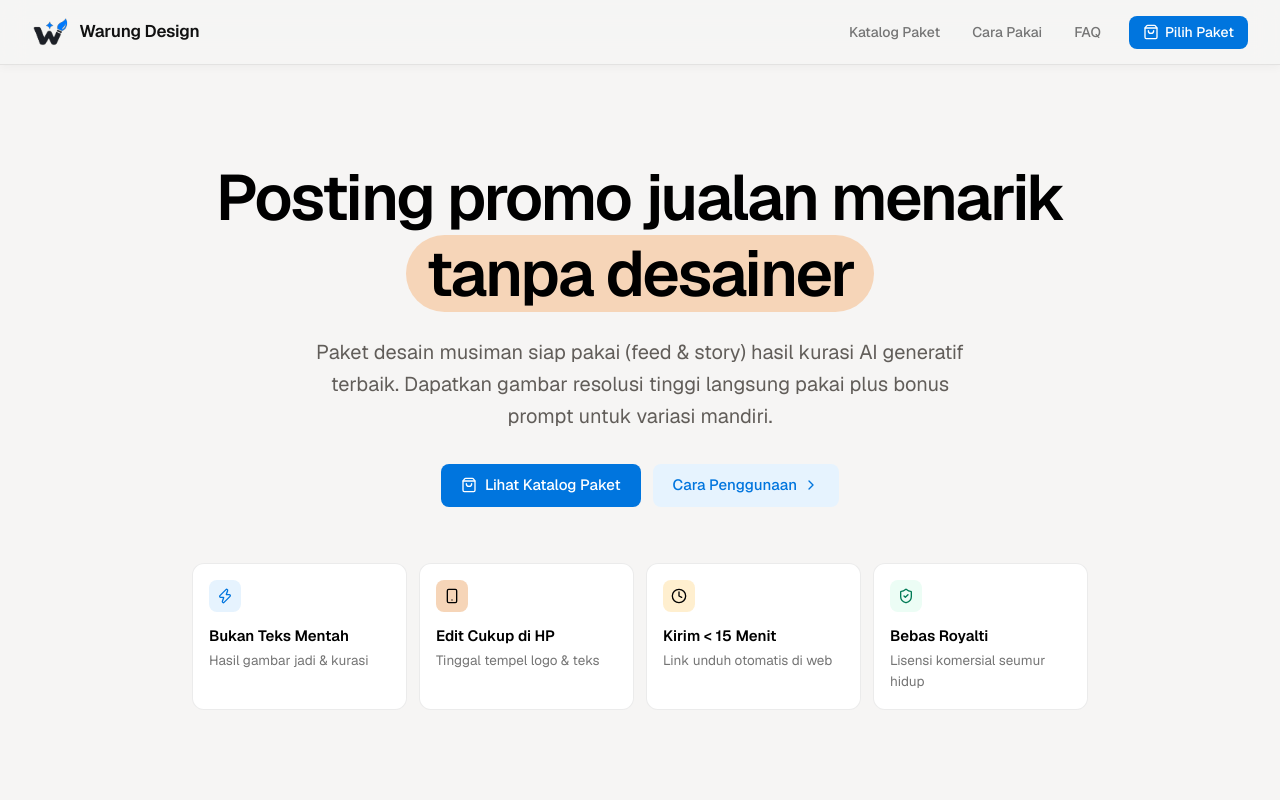
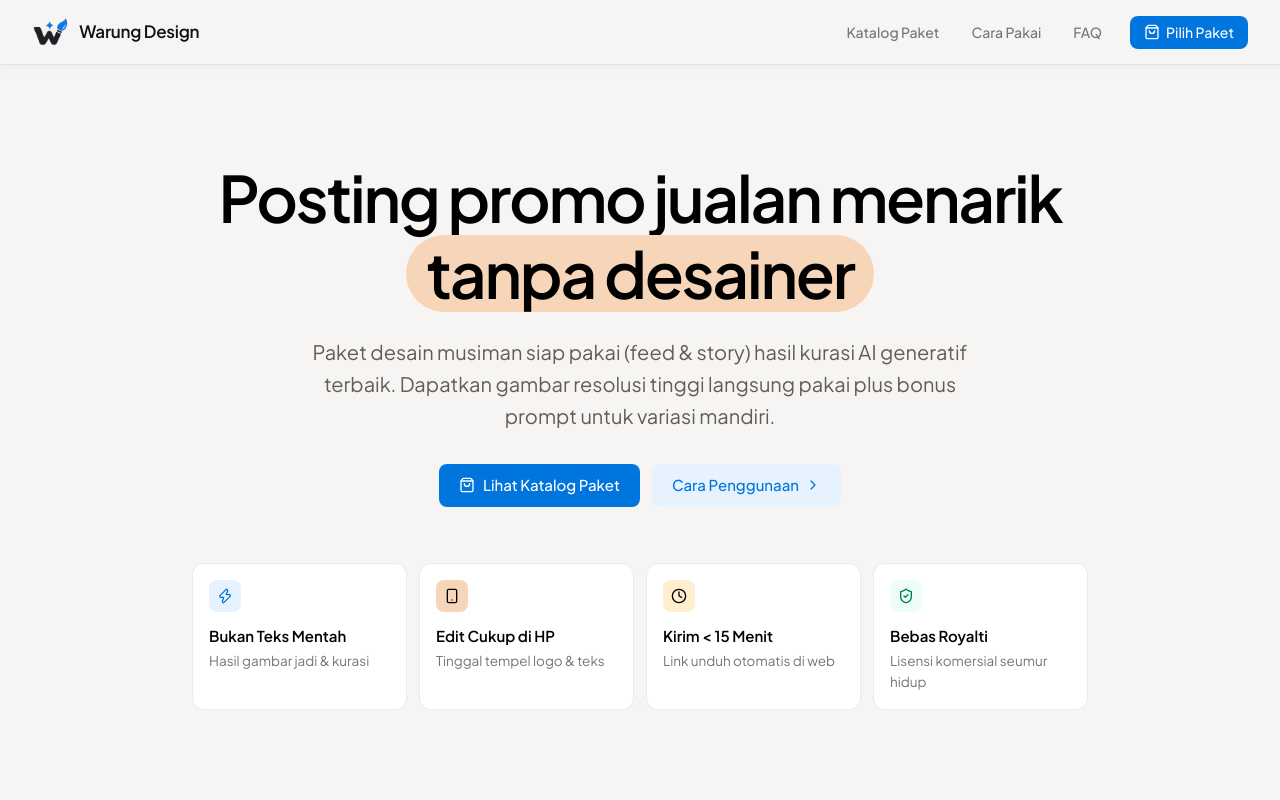
Before and after one commit to ryaleason/warung-design, a Next.js app: page / in a window 1280 px wide. Shown: the top 800 px of the page. Built offline with nearby package versions, Linux system fonts and the light colour scheme; no server answers; the database is empty.

Commit message:
feat: switch default typography to Plus Jakarta Sans

```diff
--- a/app/globals.css
+++ b/app/globals.css
@@ -45,7 +45,7 @@
   --color-midnight-ink: var(--color-midnight-ink);
   --color-peach: var(--color-peach);
 
-  --font-sans: var(--font-geist-sans), ui-sans-serif, system-ui, -apple-system, BlinkMacSystemFont, "Segoe UI", Roboto, sans-serif;
+  --font-sans: var(--font-plus-jakarta-sans), ui-sans-serif, system-ui, -apple-system, BlinkMacSystemFont, "Segoe UI", Roboto, sans-serif;
   --font-mono: var(--font-geist-mono);
 }
 
@@ -56,7 +56,7 @@ html {
 body {
   background-color: #f6f5f4;
   color: #000000;
-  font-family: var(--font-geist-sans), ui-sans-serif, system-ui, -apple-system, BlinkMacSystemFont, "Segoe UI", Roboto, sans-serif;
+  font-family: var(--font-plus-jakarta-sans), ui-sans-serif, system-ui, -apple-system, BlinkMacSystemFont, "Segoe UI", Roboto, sans-serif;
   -webkit-font-smoothing: antialiased;
 }
 
--- a/app/layout.tsx
+++ b/app/layout.tsx
@@ -1,12 +1,12 @@
 import type { Metadata } from 'next';
-import { Geist, Geist_Mono } from 'next/font/google';
+import { Plus_Jakarta_Sans, Geist_Mono } from 'next/font/google';
 import './globals.css';
 import Navbar from '@/components/Navbar';
 import Footer from '@/components/Footer';
 import AOSInit from '@/components/AOSInit';
 
-const geistSans = Geist({
-  variable: '--font-geist-sans',
+const plusJakartaSans = Plus_Jakarta_Sans({
+  variable: '--font-plus-jakarta-sans',
   subsets: ['latin'],
 });
 
@@ -43,7 +43,7 @@ export default function RootLayout({
   return (
     <html
       lang="id"
-      className={`${geistSans.variable} ${geistMono.variable} h-full antialiased scroll-smooth`}
+      className={`${plusJakartaSans.variable} ${geistMono.variable} h-full antialiased scroll-smooth`}
     >
       <body className="min-h-full flex flex-col bg-[#f6f5f4] text-[#000000] selection:bg-[#e6f3fe] selection:text-[#0075de] font-sans">
         <AOSInit />
--- a/components/Footer.tsx
+++ b/components/Footer.tsx
@@ -12,11 +12,12 @@ export default function Footer() {
               <Image
                 src="/logo.svg"
                 alt="Warung Design"
-                width={42}
-                height={38}
-                className="h-20sem w-auto object-contain"
+                width={32}
+                height={28}
+                className="h-7 w-auto object-contain"
                 unoptimized
               />
+              <span className="text-[16px] font-semibold text-[#111111]">Warung Design</span>
             </div>
             <p className="mt-3 max-w-sm text-[14.5px] text-[#615d59] leading-relaxed">
               Solusi konten promosi &amp; visual siap pakai untuk admin media sosial UMKM Indonesia.
```
